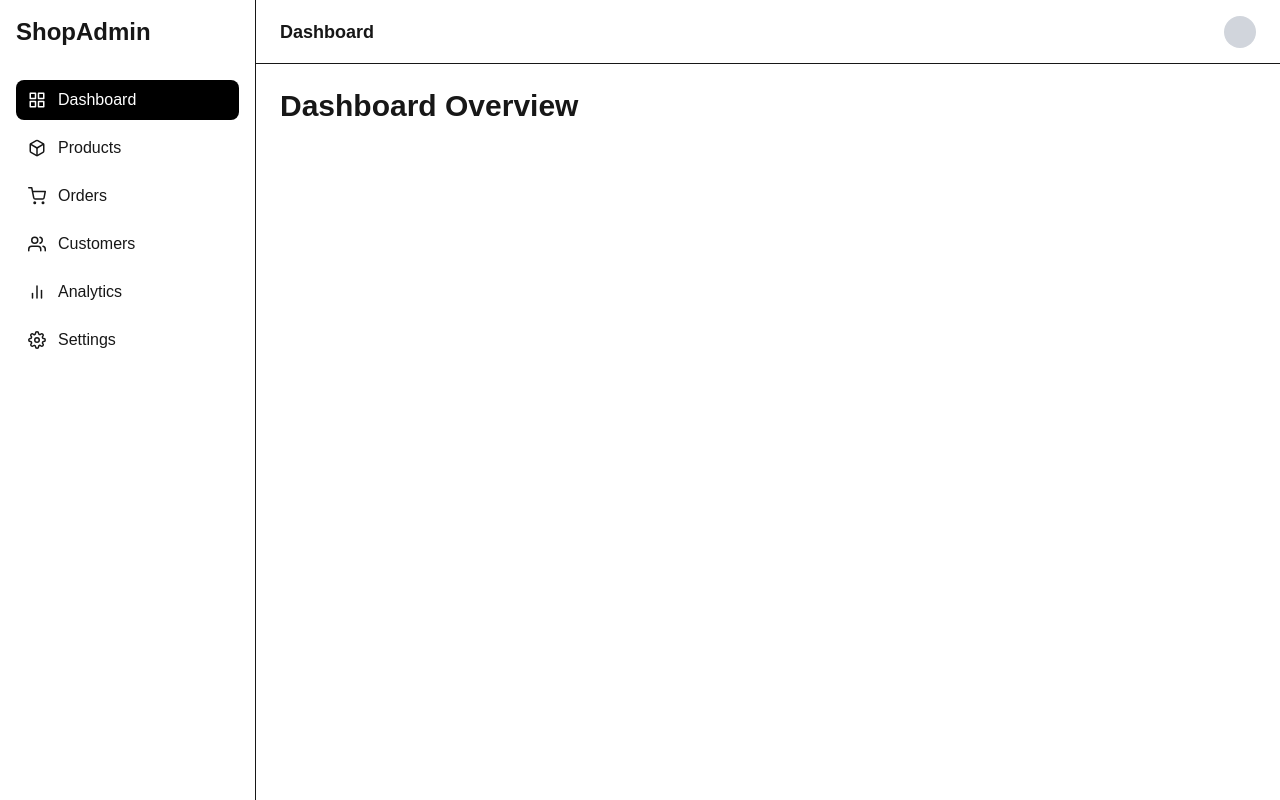
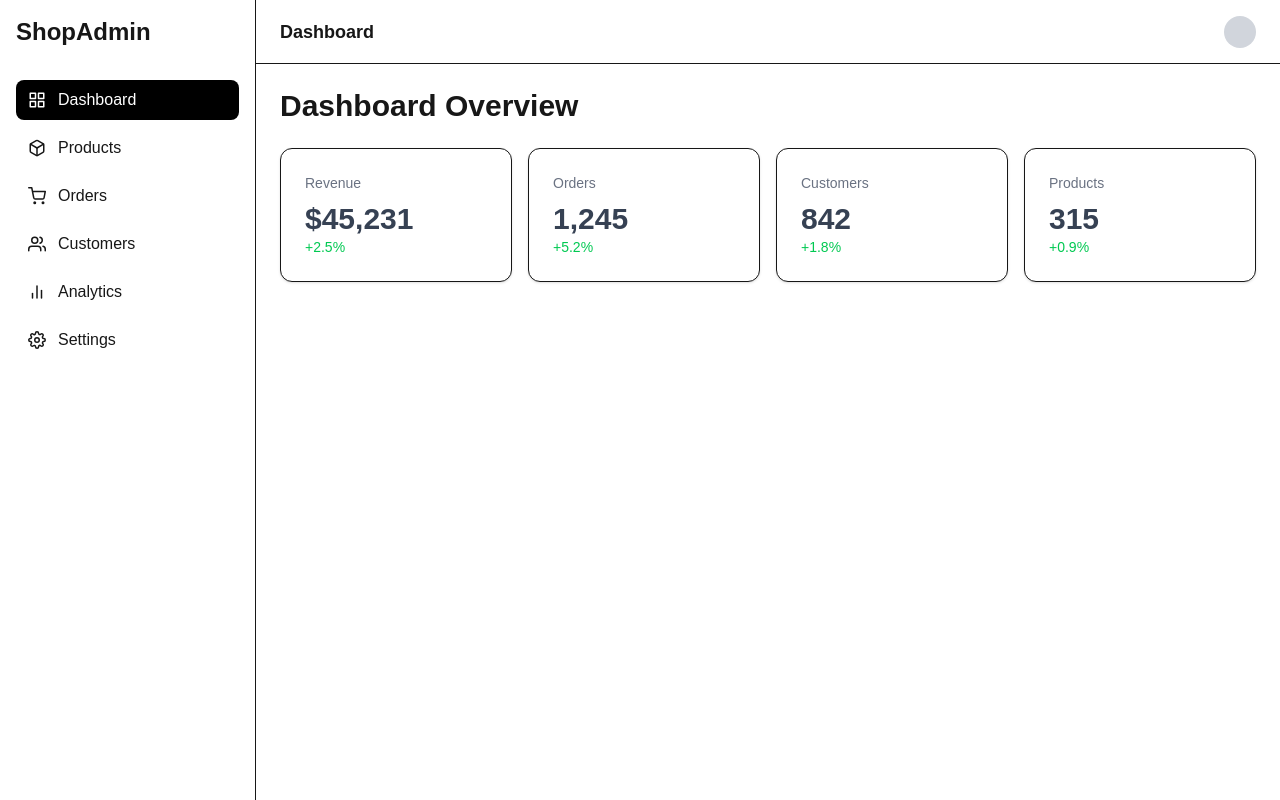
Before and after one commit to kenny-4111/shopadmin, a Next.js app: page /dashboard in a window 1280 px wide. Built offline with nearby package versions, Linux system fonts and the light colour scheme.

Commit message:
making a correction to the statsCard component

```diff
--- a/app/dashboard/page.tsx
+++ b/app/dashboard/page.tsx
@@ -1,7 +1,10 @@
+import StatsGrid from "../../components/dashboard/StatsGrid";
+
 export default function DashboardPage() {
   return (
-    <div>
+    <div className="space-y-6">
       <h1 className="text-3xl font-bold">Dashboard Overview</h1>
+      <StatsGrid />
     </div>
   );
 }
--- /dev/null
+++ b/components/dashboard/StatsCard.tsx
@@ -0,0 +1,12 @@
+import { StatsCardProps } from "@/types/dashboard";
+
+export default function StatsCard({ title, value, change }: StatsCardProps) {
+  return (
+    <div className="rounded-xl border bg-white p-6 shadow-sm">
+      <h3 className="text-sm text-gray-500">{title}</h3>
+
+      <p className="mt-2 text-3xl font-bold text-gray-700">{value}</p>
+      <p className="text-sm text-green-500">{change}</p>
+    </div>
+  );
+}
--- /dev/null
+++ b/components/dashboard/StatsGrid.tsx
@@ -0,0 +1,12 @@
+import StatsCard from "./StatsCard";
+
+export default function StatsGrid() {
+  return (
+    <div className="grid gap-4 md:grid-cols-2 lg:grid-cols-4">
+      <StatsCard title="Revenue" value="$45,231" change="+2.5%" />
+      <StatsCard title="Orders" value="1,245" change="+5.2%" />
+      <StatsCard title="Customers" value="842" change="+1.8%" />
+      <StatsCard title="Products" value="315" change="+0.9%" />
+    </div>
+  );
+}
--- /dev/null
+++ b/types/dashboard.ts
@@ -0,0 +1,5 @@
+export interface StatsCardProps {
+  title: string;
+  value: string | number;
+  change: string | number;
+}
```
